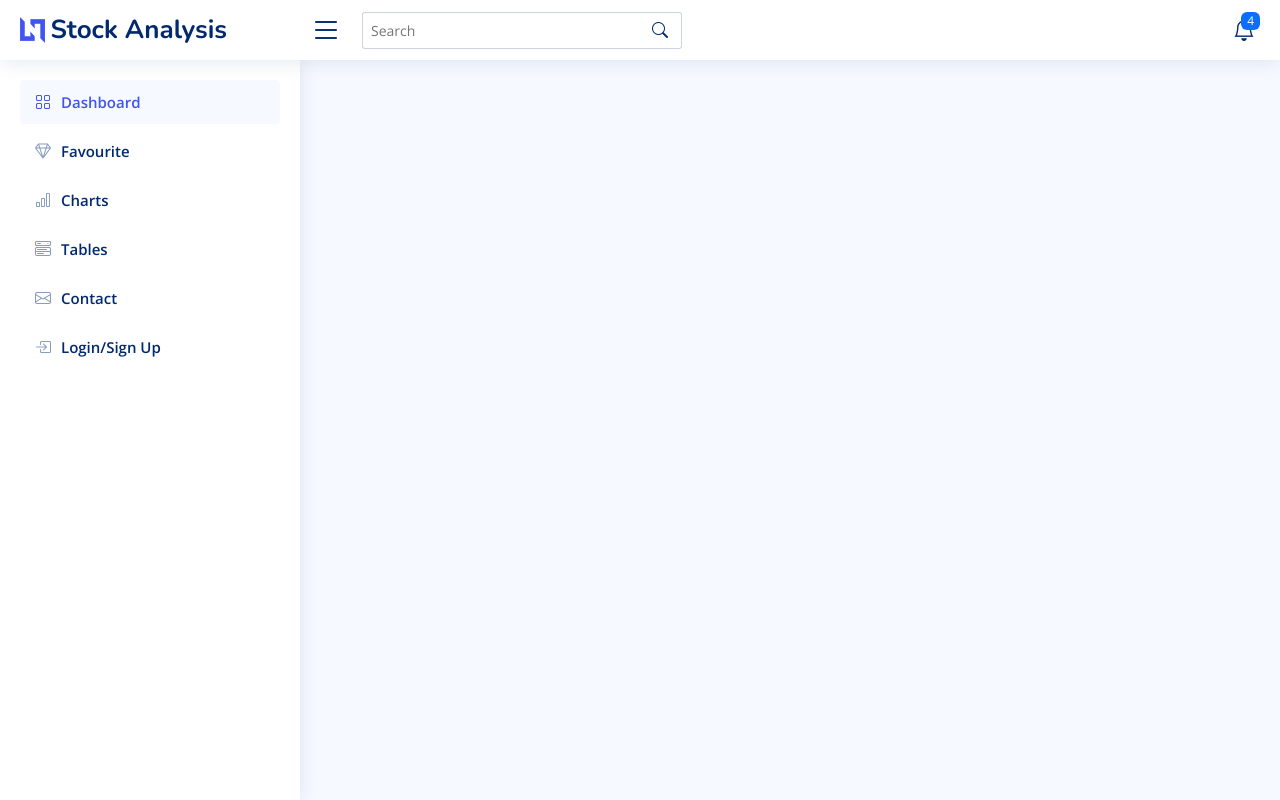
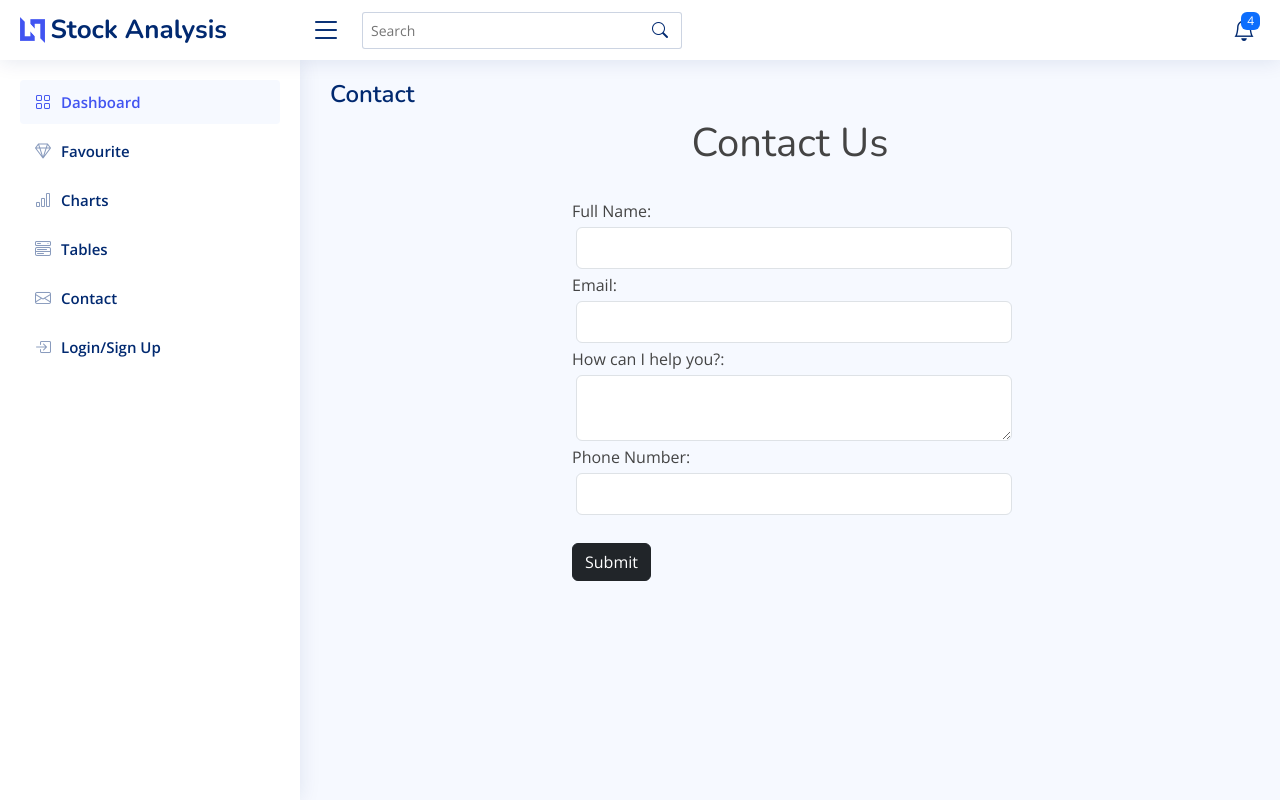
Before and after one commit to haglauerpatryk/Projects, a Django app: page /contact/ in a window 1280 px wide. Run offline with Django 5.2, Linux system fonts and the light colour scheme; some libraries are stand-ins or nearby versions.

Commit message:
Added Contact form to templates, expanded it in views. Changed block title to variable.
I've added in /core/views.py to each function a title variable that is called out in base.html. Removed block from other files accordingly.
Added form to contact.html and made connection to DB in views.py

```diff
--- a/stockproject/core/views.py
+++ b/stockproject/core/views.py
@@ -1,18 +1,43 @@
 from django.shortcuts import render
+from .models import Stock, Contact
+from django.contrib import messages
+
 
 # Create your views here.
 
 def index(request):
-    return render(request, "index.html")
+    title = "Dashboard"
+
+    return render(request, "index.html", {"title": title})
 
 def tables(request):
-    return render(request, "tables.html")
+    title = "Tables"
+
+    return render(request, "tables.html", {"title": title})
 
 def charts(request):
-    return render(request, "charts.html")
+    title = "Charts"
+
+    return render(request, "charts.html", {"title": title})
 
 def favourite(request):
-    return render(request, "favourite.html")
+    title = "Favourite"
+
+    return render(request, "favourite.html", {"title": title})
 
 def contact(request):
-    return render(request, "contact.html")
+    title = "Contact"
+
+    if request.method == "POST":
+
+        name    = request.POST.get("name")
+        email   = request.POST.get("email")
+        message = request.POST.get("message")
+        pnumber = request.POST.get("pnumber")
+
+        query = Contact(name=name, email=email, message=message, pnumber=pnumber)
+        query.save()
+        messages.info(request, "Your message has been sent successfully!")
+        return render(request, "contact.html", {"title": title})
+
+    return render(request, "contact.html", {"title": title})
--- a/stockproject/templates/base.html
+++ b/stockproject/templates/base.html
@@ -3,11 +3,22 @@
 <!DOCTYPE html>
 <html lang="en">
 
+
+  <!-- =======================================================
+    Current Blocks:
+    - head,
+    - pagetitle,
+    - content,
+
+    Variables:
+    - title,
+  ======================================================== -->
+
 <head>
   <meta charset="utf-8">
   <meta content="width=device-width, initial-scale=1.0" name="viewport">
 
-  <title>{% block title%}{% endblock title %}</title>
+  <title>{{ title }}</title>
   <meta content="" name="description">
   <meta content="" name="keywords">
 
@@ -208,9 +219,9 @@
   <div class="pagetitle">
     <h1>{% block pagetitle %}{% endblock pagetitle %}</h1>
   </div><!-- End Page Title -->
-  {% block content %}
+  {% block body %}
 
-  {% endblock content %}
+  {% endblock body %}
 
   <a href="#" class="back-to-top d-flex align-items-center justify-content-center"><i class="bi bi-arrow-up-short"></i></a>
 
--- a/stockproject/templates/charts.html
+++ b/stockproject/templates/charts.html
@@ -42,7 +42,7 @@ Charts
 
 {% endblock pagetitle %}
 
-{% block content %}
+{% block body %}
 
 <div class="container">
   <div class="row justify-content-center mt-5 pt-3">
@@ -51,4 +51,4 @@ Charts
   </div>
 </div>
 
-{% endblock content%}
+{% endblock body %}
--- a/stockproject/templates/contact.html
+++ b/stockproject/templates/contact.html
@@ -1,2 +1,73 @@
 {% extends "base.html" %}
 {% load static %}
+
+{% block head %}
+    <link rel="stylesheet" href="{% static 'css/style.css' %}">
+{% endblock head %}
+
+{% block pagetitle %}
+
+Contact
+
+{% endblock pagetitle %}
+
+{% block body %}
+
+<h1 class="text-center">Contact Us</h1>
+
+<div class="container mt-2">
+
+  {% for message in messages %}
+  <div class="alert alert-{{ message.tags }} alert-dismissible fade show " role="alert">
+    <strong>{{ message }}</strong>
+    <button type="button" class="btn-close" data-bs-dismiss="alert" aria-label="Close"></button>
+  </div>
+  {% endfor %}
+
+  <div class="row">
+
+    <div class="col-md-3"></div>
+    <div class="col-md-6">
+
+      <form action='/contact/' method='post'>{% csrf_token %}
+        <br>
+
+        <label for='name'>Full Name:</label>
+        <div class='form-group'>
+          <input type='text' class='form-control p-2 m-1'
+                 id='name' name='name' required>
+        </div>
+
+        <label for='email'>Email:</label>
+        <div class='form-group'>
+          <input type='email' class='form-control p-2 m-1'
+                 id='email' name='email' required>
+        </div>
+
+        <label for='pass1'>How can I help you?:</label>
+
+        <div class='form-group'>
+          <textarea type='text' class='form-control p-2 m-1'
+                    id='desc' name='desc' required>
+          </textarea>
+        </div>
+        <label for='pnumber'>Phone Number:</label>
+
+        <div class='form-group'>
+          <input type='text' class='form-control p-2 m-1'
+                 id='pnumber' name='pnumber' required>
+        </div>
+        <br>
+        <button type='submit' class='btn btn-dark mb-2'>Submit</button>
+
+        <br>
+      </form>
+
+    </div>
+    <div class="col-md-3"></div>
+
+
+  </div>
+</div>
+
+{% endblock body %}
--- a/stockproject/templates/index.html
+++ b/stockproject/templates/index.html
@@ -13,7 +13,7 @@ Dashboard
 
 {% endblock pagetitle %}
 
-{% block content %}
+{% block body %}
   <section class="section dashboard">
     <div class="row">
 
@@ -502,4 +502,4 @@ Dashboard
 
 </main><!-- End #main -->
 
-{% endblock content %}
+{% endblock body %}
```
